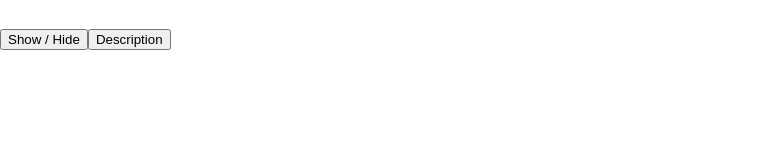
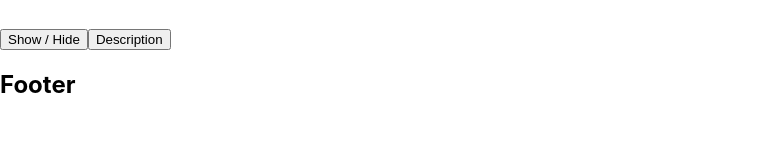
Before and after one commit to rzatalibov555/React_lesson, a React (Create React App) app in the folder app/: page / in a window 1280 px wide. Shown: the part 146-300 px from the top of the page, without its empty margins (0-773 px from the left). Built offline with nearby package versions, Linux system fonts and the light colour scheme.

Commit message:
HOC High Order Component (parametr kimi diger component qebul eden komekci funksiyalar)

```diff
--- a/app/src/App.js
+++ b/app/src/App.js
@@ -4,6 +4,7 @@
 // import { Joker } from './components/Joker';
 import { Card } from './components/card/Cards';
 import { Expo } from './components/expo/Expo';
+import Footer from './components/footer/Footer';
 
 class App extends React.Component {
 
@@ -99,6 +100,9 @@
           <button onClick={this.showCardsHandler}>Show / Hide</button>
           <button onClick={this.showDescrHandler}>Description</button>
         </div>
+
+          <Footer/>
+
       </div>
 
 
--- a/app/src/components/expo/Expo.js
+++ b/app/src/components/expo/Expo.js
@@ -1,16 +1,16 @@
-import { Fragment } from "react";
 import React from "react";
+import { Auxillary } from "../hoc/Auxillary";
 
 
 
 
-export const Expo = () => {
+export const Expo = ( ) => {
 
     return(
-        <Fragment>
+        <Auxillary>
             <h2>This is Expo</h2>
             <h3>New React App</h3>
-        </Fragment>
+        </Auxillary>
     )
 
 }
--- /dev/null
+++ b/app/src/components/footer/Footer.js
@@ -0,0 +1,12 @@
+import React from "react";
+import addClass from "../hoc/addClass";
+
+const Footer = () => {
+    return(
+        <h2>
+            Footer
+        </h2>
+    )
+}
+
+export default addClass(Footer, 'footer');
--- /dev/null
+++ b/app/src/components/hoc/Auxillary.js
@@ -0,0 +1,8 @@
+import React from "react"
+
+// Auxillary  React.Fragment evezleyicisi. (ozumuzun yazdigimiz)
+export const Auxillary = (props) => {
+
+    return props.children
+
+}
--- /dev/null
+++ b/app/src/components/hoc/addClass.js
@@ -0,0 +1,13 @@
+import React from "react";
+
+const addClass = (Component, className) => {
+    return(props) => {
+        return(
+            <div className={className}>
+                <Component/>
+            </div>
+        )
+    }
+}
+
+export default addClass;
```
